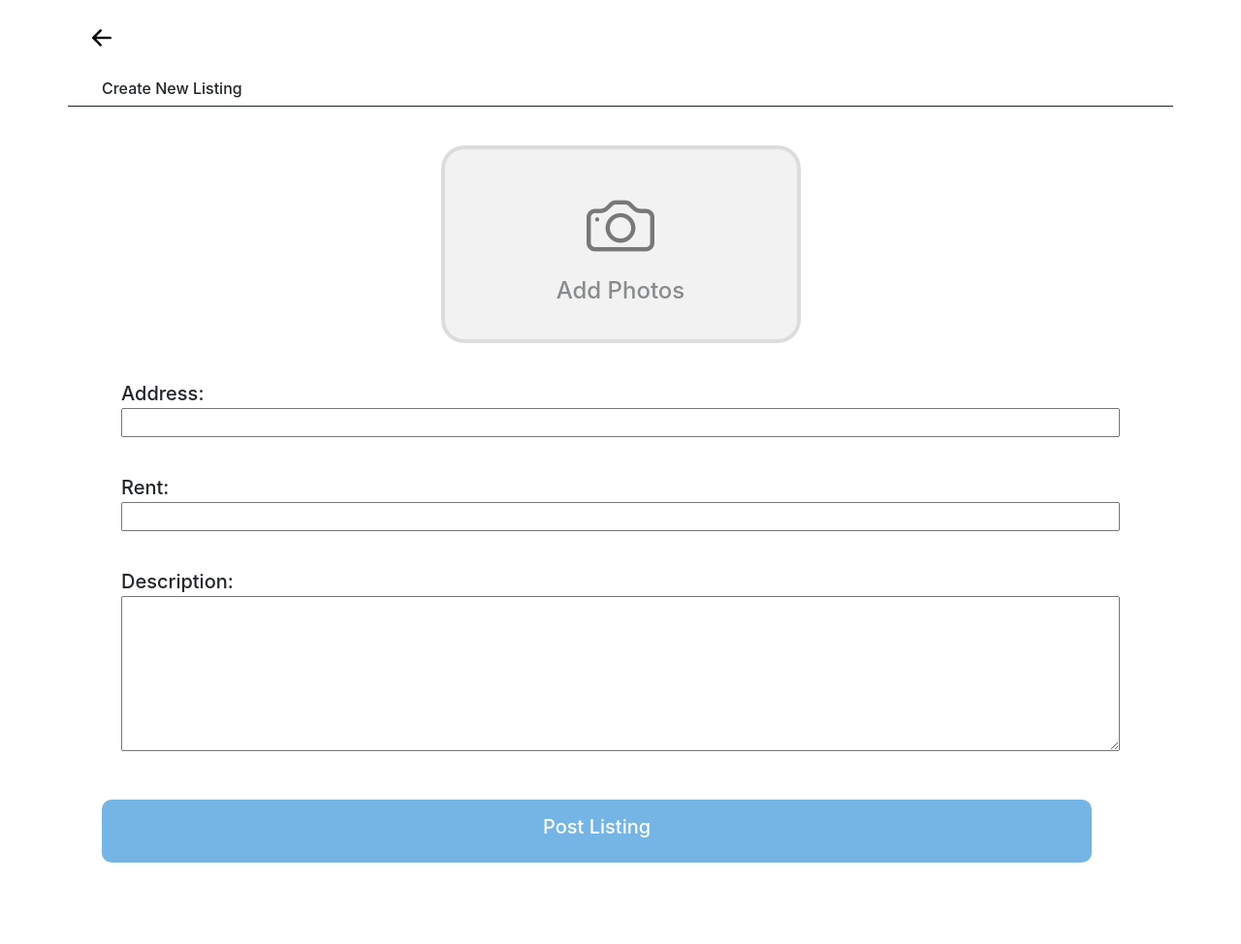
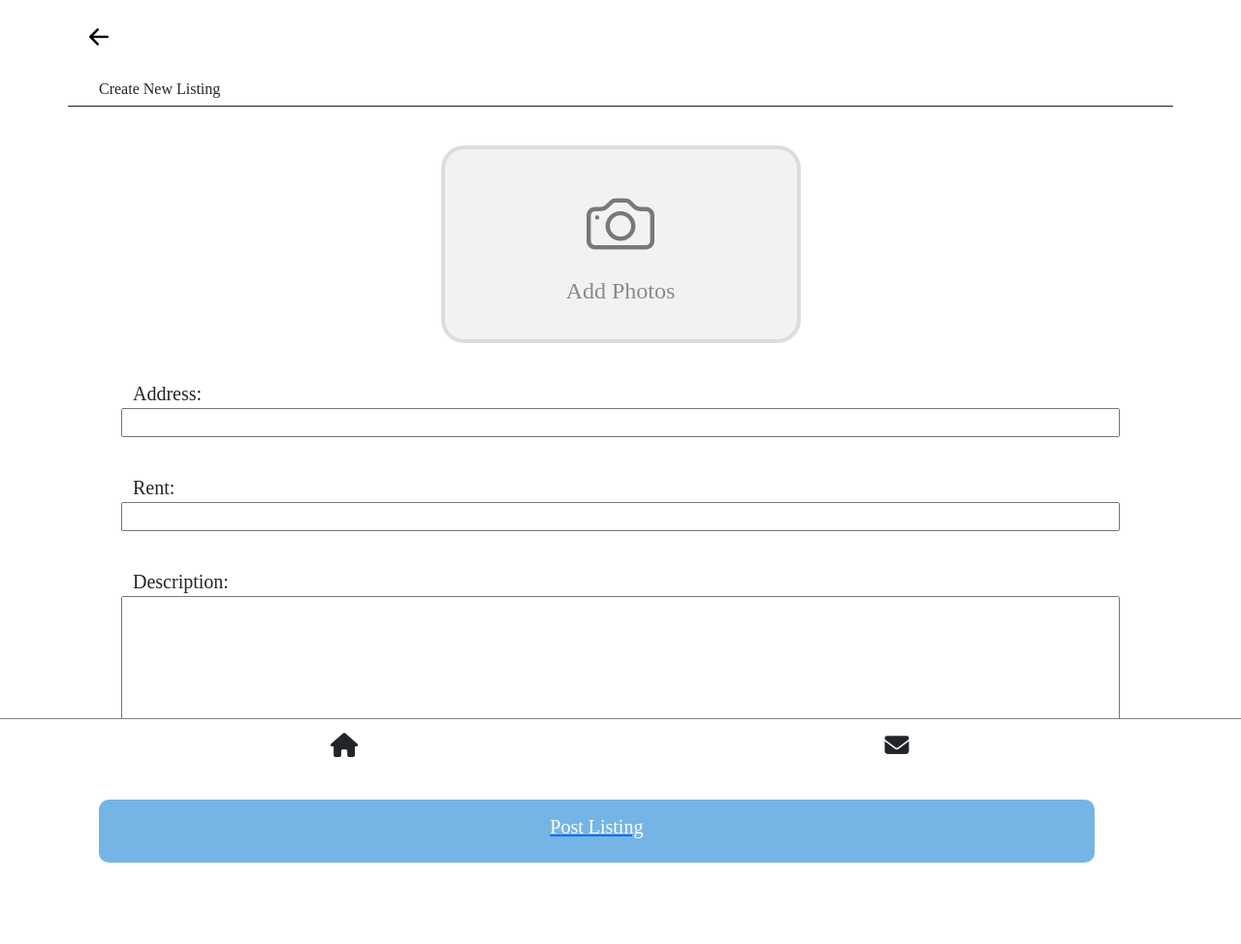
Before and after one commit to saahilchadha1/BearLodge, a Django app: page /listings/create in a window 1280 px wide. Shown: the whole page at 97% size. Before the commit the page ends 890 px from the top, so only its background shows below. Run offline with Django 3.2, Linux system fonts and the light colour scheme; some libraries are stand-ins or nearby versions.

Commit message:
Adding bottom navs

```diff
--- a/draw/templates/draw/listing_detail.html
+++ b/draw/templates/draw/listing_detail.html
@@ -62,7 +62,7 @@
                 </div>
             </div>
         </div>
-        <div class="card mb-3">
+        <div class="card" style="margin-bottom: 5rem;">
             <div class="card-body">
                 <h4 class="card-title">Description</h4>
                 <p>{{ listing.description |safe}}</p>
--- a/draw/templates/draw/listings_create.html
+++ b/draw/templates/draw/listings_create.html
@@ -8,7 +8,8 @@
 
     <title>Create Listing</title>
 
-    <link rel="stylesheet" type="text/css" href="{% static 'draw/vendor/bootstrap/css/bootstrap.min.css' %}">
+    <link href="https://cdn.jsdelivr.net/npm/bootstrap@5.1.0/dist/css/bootstrap.min.css" rel="stylesheet" integrity="sha384-KyZXEAg3QhqLMpG8r+8fhAXLRk2vvoC2f3B09zVXn8CA5QIVfZOJ3BCsw2P0p/We" crossorigin="anonymous">
+    <link href="{% static 'draw/custom.css' %}" rel="stylesheet">
     <link rel="stylesheet" href="https://cdn.jsdelivr.net/npm/bootstrap-icons@1.5.0/font/bootstrap-icons.css">
 
     <script type="text/javascript" src="{% static 'draw/vendor/jquery/jquery-3.3.1.min.js' %}"></script>
@@ -36,7 +37,7 @@
     <div class="container mt-3 mb-3" >
         <ul class="nav nav-pills justify-content-left" style="margin: 0;">
             <li class="nav-item">
-                <a class="nav-link " aria-current="page" href="#" style="padding: 0;">
+                <a class="nav-link " aria-current="page" href="/listings" style="padding: 0;">
                     <h1><i class="bi-arrow-left-short" style="color: black"></i></h1>
                 </a>
             </li>
@@ -54,7 +55,7 @@
                 </div>
             </div>
         </div>
-        <form method="POST" action="">
+        <form method="POST" action="" class="pb-5">
             <!-- {{form}} -->
             {% csrf_token %}
             <div class="row justify-content-left" style="margin-bottom: -15px; padding-top: 10px; padding-left: 55px;">
@@ -90,6 +91,19 @@
 
 
     </div>
+    <nav class="navbar center fixed-bottom navbar-light mt-5 dark">
+		<div class="container">
+			<div class="d-flex flex-column w-100">
+				<div class="row justify-content-center">
+                    <div class="col text-center">
+                        <a class="btn" href="/"><i class="fas fa-home nav"></i></a>
+                    </div>
+                    <div class="col text-center">
+                        <a href="/messages" class="btn"><i class="fas fa-envelope nav"></i> </a>
+                    </div>
+				</div>
+			</div>
+	</nav>
 </body>
 
 </html>
```
Also changed, not shown: draw/templates/draw/listings.html (+16 -9 lines).
